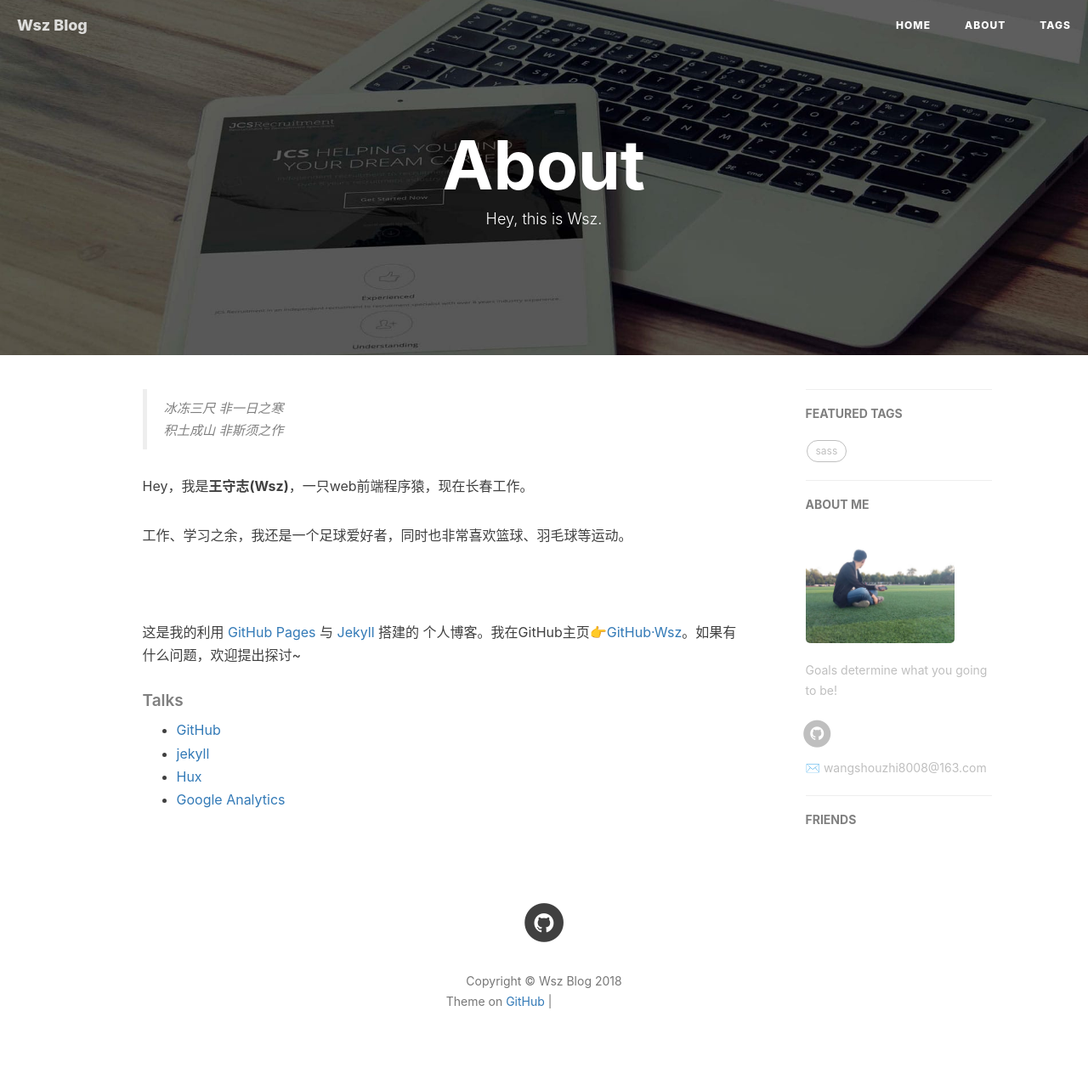
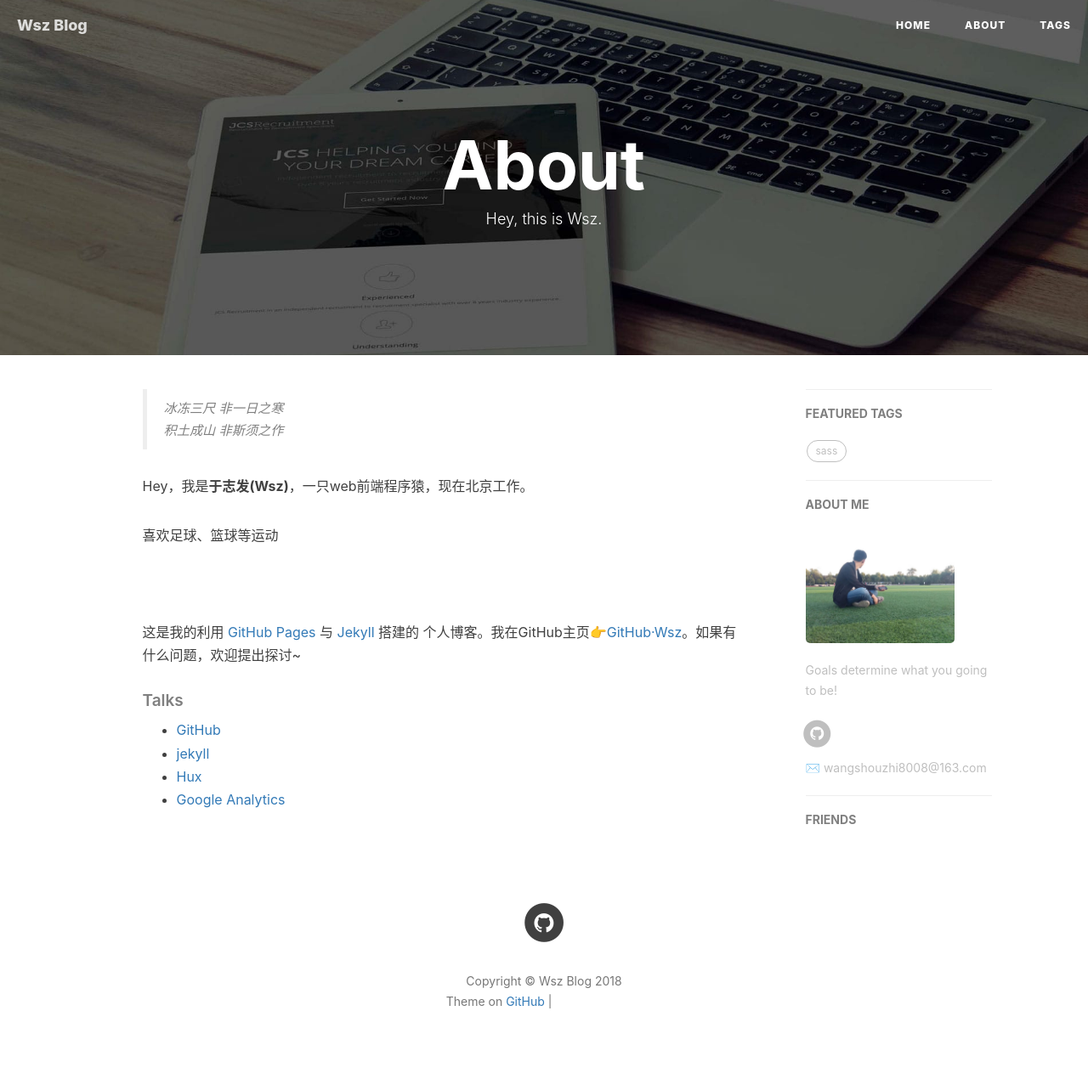
Before and after one commit to yuzhifa1/yuzhifa1.github.io, a Jekyll site: the page built from about.html, in a window 1280 px wide. Shown: the whole page at 85% size. Built offline with Jekyll 4.4.1, drawn with Linux system fonts in a browser that asks for light colours; nearby versions of some CDN libraries; comment, search, counter and statistics services are not loaded; grey boxes are pictures that could not be loaded.

Commit message:
Signed-off-by: yuzhifa1 <yuzhifa_1@163.com>

```diff
--- a/about.html
+++ b/about.html
@@ -18,9 +18,9 @@ header-img: "img/post-bg-rwd.jpg"
     <blockquote><p>冰冻三尺 非一日之寒<br>
     积土成山 非斯须之作</p></blockquote>
 
-    <p>Hey，我是<strong>王守志(Wsz)</strong>，一只web前端程序猿，现在长春工作。</p>
+    <p>Hey，我是<strong>于志发(Wsz)</strong>，一只web前端程序猿，现在北京工作。</p>
 
-    <p>工作、学习之余，我还是一个足球爱好者，同时也非常喜欢篮球、羽毛球等运动。</p>
+    <p>喜欢足球、篮球等运动</p>
 
     <p>这是我的利用 <a href="https://pages.github.com/">GitHub Pages</a> 与 <a href="http://jekyll.com.cn/">Jekyll</a> 搭建的 个人博客。我在GitHub主页<a href="https://github.com/wangshouzhi">👉GitHub·Wsz</a>。如果有什么问题，欢迎提出探讨~</p>
 
```
Also changed, not shown: 1 other file.
